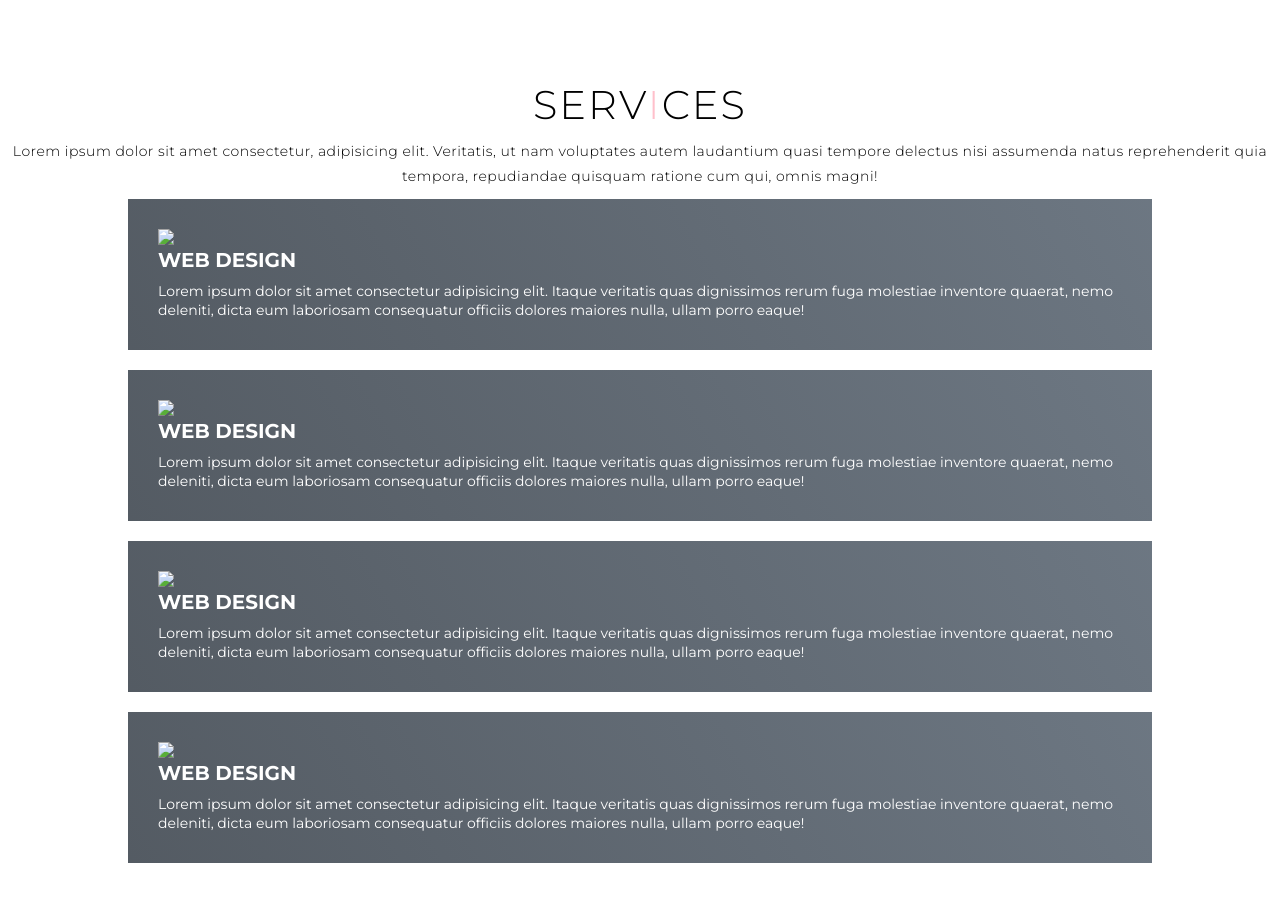
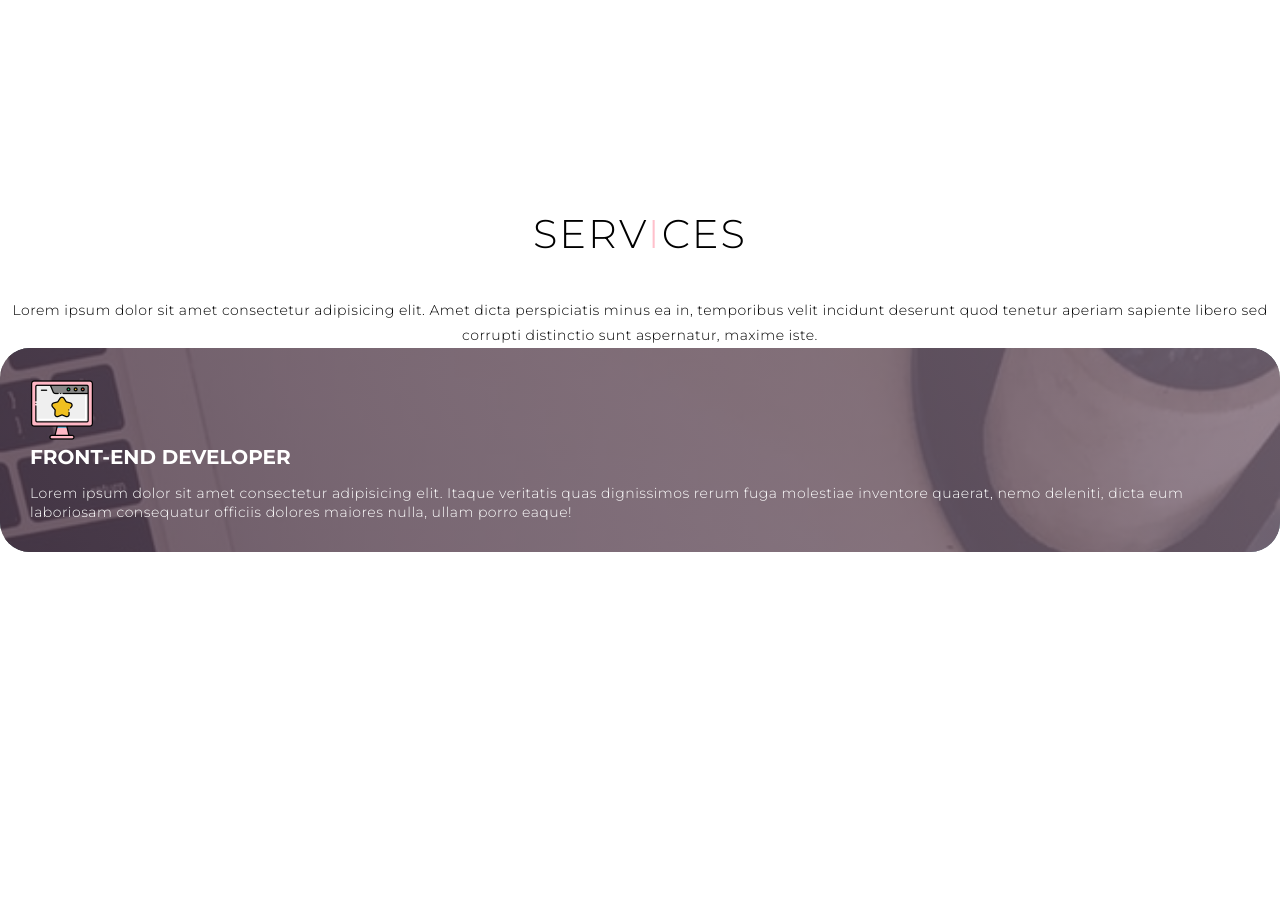
Before and after one commit to mayaradevpro/Landing-page, a plain HTML site: page index.HTML in a window 1280 px wide. Shown: the part 820-1722 px from the top of the page. After the commit the page ends 1600 px from the top, so only its background shows below. Drawn offline with Linux system fonts and the light colour scheme.

Commit message:
Feat: adicionado sessão de serviços

```diff
--- a/index.HTML
+++ b/index.HTML
@@ -24,41 +24,23 @@
 <!--Service section-->
 <section id="services">
   <div class="services container">
-
       <div class="service-top">
-         <h1 class="section-title">Serv<span>i</span>ces</h1>
-         <p> Lorem ipsum dolor sit amet consectetur, adipisicing elit. Veritatis, ut nam voluptates autem laudantium quasi
-            tempore delectus nisi assumenda natus reprehenderit quia tempora, repudiandae quisquam ratione cum qui, omnis
-            magni!
-         </p>
+        <h1 class="section-title">Serv<span>i</span>ces</h1> <p> Lorem ipsum dolor sit amet consectetur adipisicing elit. Amet dicta perspiciatis minus ea in, temporibus velit incidunt deserunt quod tenetur aperiam sapiente libero sed corrupti distinctio sunt aspernatur, maxime iste.</p>
       </div>
 
       <div class="service-bottom">
         <div class="service-item">
-            <div class="icon"><img src="img/icon/icons8-design-64.png"></div>
-            <h2>Web Design</h2>
+            <div class="icon"><img src="img/icons8-front-end-64.png"></div>
+            <h2>FRONT-END DEVELOPER</h2>
             <p>Lorem ipsum dolor sit amet consectetur adipisicing elit. Itaque veritatis quas dignissimos rerum fuga molestiae inventore quaerat, nemo deleniti, dicta eum laboriosam consequatur officiis dolores maiores nulla, ullam porro eaque!</p>
         </div>
-        <div class="service-item">
-            <div class="icon"><img src="img/icon/icons8-backend-development-64.png"></div>
-            <h2>Web Design</h2>
-            <p>Lorem ipsum dolor sit amet consectetur adipisicing elit. Itaque veritatis quas dignissimos rerum fuga molestiae inventore quaerat, nemo deleniti, dicta eum laboriosam consequatur officiis dolores maiores nulla, ullam porro eaque!</p>
-        </div>
-        <div class="service-item">
-            <div class="icon"><img src="img/icon/icons8-design-64.png"></div>
-            <h2>Web Design</h2>
-            <p>Lorem ipsum dolor sit amet consectetur adipisicing elit. Itaque veritatis quas dignissimos rerum fuga molestiae inventore quaerat, nemo deleniti, dicta eum laboriosam consequatur officiis dolores maiores nulla, ullam porro eaque!</p>
-        </div>
-        <div class="service-item">
-            <div class="icon"><img src="img/icon/icons8-backend-development-64.png"></div>
-            <h2>Web Design</h2>
-            <p>Lorem ipsum dolor sit amet consectetur adipisicing elit. Itaque veritatis quas dignissimos rerum fuga molestiae inventore quaerat, nemo deleniti, dicta eum laboriosam consequatur officiis dolores maiores nulla, ullam porro eaque!</p>
-        </div>
-
-      </div>
   </div>
  </section>
 
 
 <!--End service section-->
+
+<!--Projects section-->
+
+<!--End projects section-->
 </html>
--- a/style.css
+++ b/style.css
@@ -20,6 +20,21 @@ a{
    display: flex;
    align-items: center;
    justify-content: center;
+}
+
+img{
+    height: 100%;
+    width: 100%;
+    object-fit: cover;
+}
+
+p{
+    color:black;
+    font-size: 1.4rem;
+    margin-top: 5px;
+    line-height: 2.5rem;
+    font-weight: 300;
+    letter-spacing: .05rem;
 }
 
 /* Hello Section */
@@ -117,7 +132,8 @@ a{
 
 /* End Hello Section */
 
-#services{}
+/* Service section */
+
 #services .services{
     flex-direction: column;
     text-align: center;
@@ -129,7 +145,7 @@ a{
     font-size: 4rem;
     font-weight: 300;
     color: black;
-    margin-bottom: 10px;
+    margin-bottom: 40px;
     text-transform: uppercase;
     letter-spacing: .2rem;
     text-align: center;
@@ -139,35 +155,29 @@ a{
     color: pink;
 }
 
-#services .service-top p {
-    font-size: 1.4rem;
-    margin-top: 5px;
-    line-height: 2.5rem;
-    font-weight: 300;
-    letter-spacing: .05rem;
-}
-
 #services .service-bottom{
     display: flex;
+    margin top: 50px;
     align-items: center;
     justify-content: center;
     flex-wrap: wrap;
 }
 
 #services .service-item{
-    flex-basis: 80%;
+    flex-basis: 100%;
     display: flex;
     align-items: flex-start;
     justify-content: center;
-    flex-direction: column;
+    flex-direction:column;
     padding: 30px;
-    border-radius: 10px;
-    background-image: url(img/img-1.png);
+    border-radius: 30px;
+    background-image: url(img/img-1.jpg);
     background-size: cover;
-    margin: 10px 5%;
     position: relative;
     z-index: 1;
+    overflow: hidden;
 }
+
 #services .service-item::after{
     content: '';
     position: absolute;
@@ -175,7 +185,7 @@ a{
     top: 0;
     height: 100%;
     width: 100%;
-    background-image: linear-gradient(60deg, #29323c 0%, #485563 100%);
+    background-image: linear-gradient(60deg, #533d4d 0%, #806b79 100%);
     opacity: .8;
     z-index: -1;
 }
@@ -224,4 +234,6 @@ a{
     }
 }
 
+/* End service section*/
+
 /* End Keyframes */
```
Also changed, not shown: img/icons8-front-end-64.png (added), img/img-1.jpg (added), 1 other file.
